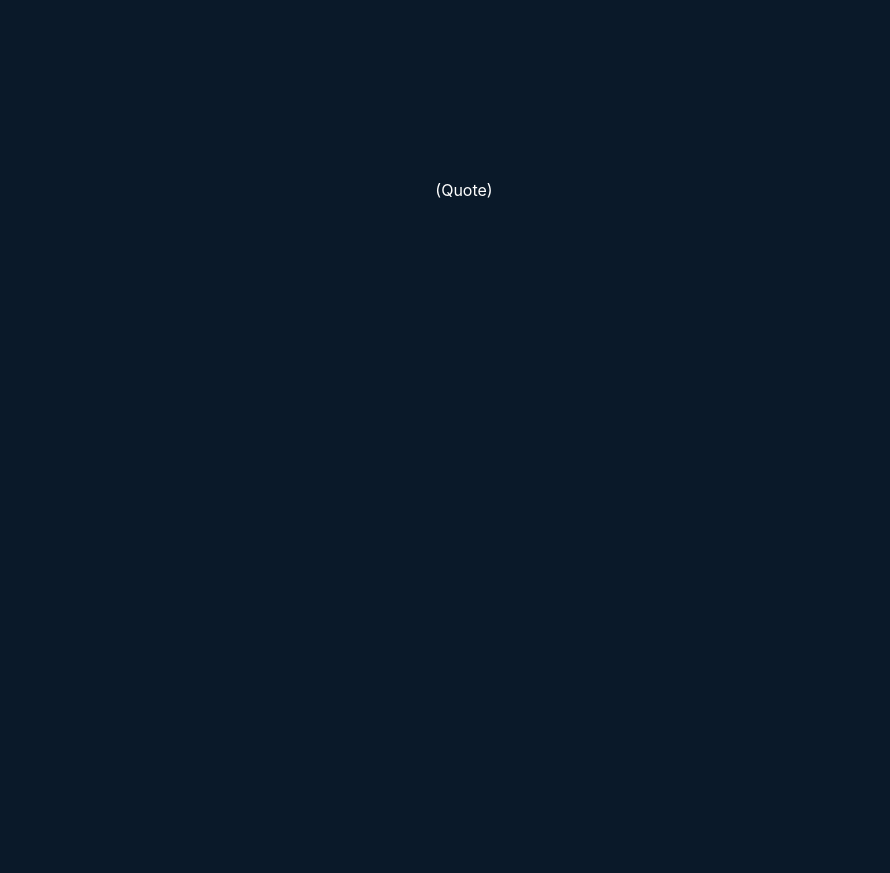
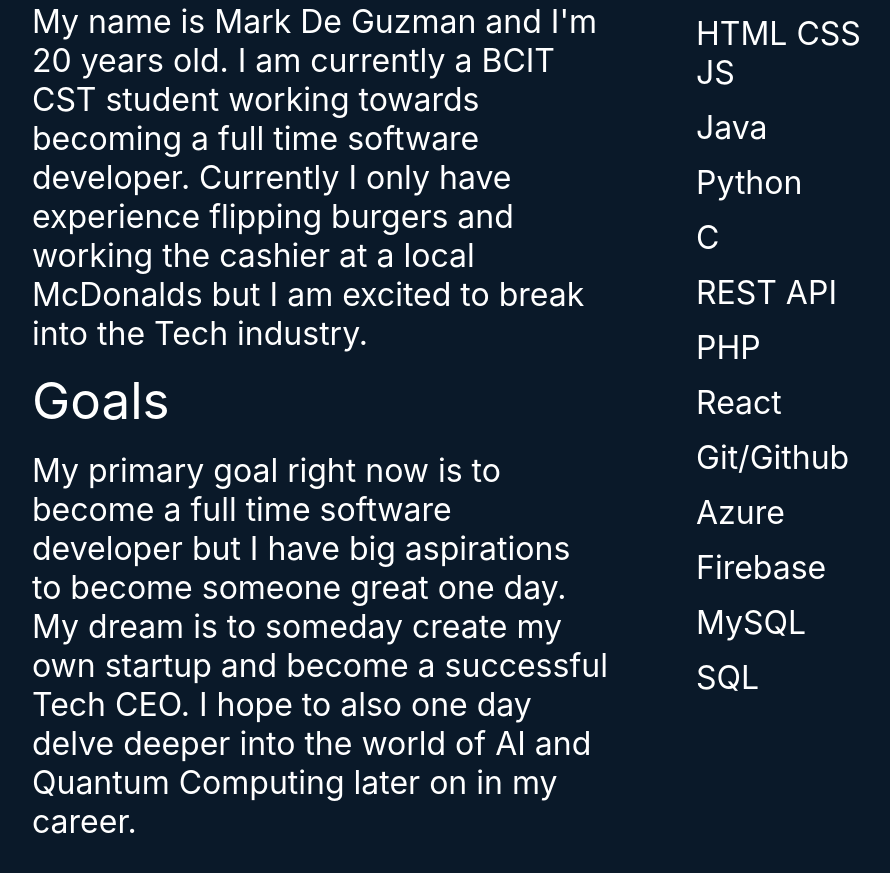
Before and after one commit to mark-p7/markdeguzman, a React (Create React App) app: page / in a window 1280 px wide. Shown: the part 933-1806 px from the top of the page, without its empty margins (176-1066 px from the left). Before the commit the page ends 1413 px from the top, so only its background shows below. Built offline with nearby package versions, Linux system fonts and the light colour scheme; no server answers.

Commit message:
added about page

```diff
--- a/src/App.js
+++ b/src/App.js
@@ -4,6 +4,7 @@ import Heading from "./components/Navbar";
 import { BrowserRouter, Route, Routes } from "react-router-dom";
 import Homepage from './pages/Homepage/Homepage';
 import React from "react";
+import Aboutpage from './pages/Aboutpage/Aboutpage';
 
 function App() {
   return (
--- /dev/null
+++ b/src/pages/Aboutpage/Aboutpage.js
@@ -0,0 +1,113 @@
+import { Typography, Box, List, ListItem } from "@mui/material";
+export default function Aboutpage() {
+    return (
+        <div style={{ height: '100%' }}>
+            <Box sx={{ display: 'grid', gridTemplateColumns: '45vw 20vw', gridTemplateRows: 'auto 50vh', width: '100%', gap: '1em 2em' }}>
+                <div style={{ textAlign: 'left' }}>
+                    <Typography variant="title">Summary</Typography>
+                    <br />
+                    <br />
+                    <Typography variant="info">My name is Mark De Guzman and I'm 20 years old.
+                        I am currently a BCIT CST student working towards becoming a full time software developer.
+                        Currently I only have experience flipping burgers and working the cashier at a local
+                        McDonalds but I am excited to break into the Tech industry.
+                    </Typography>
+                </div>
+                <div style={{ gridArea: '1 / 2 / span 2 / span 1', overflow: 'hidden', textAlign: 'left' }}>
+                    <Typography variant="title" sx={{ paddingLeft: '1.1em' }}>
+                        Skills
+                    </Typography>
+                    <ul>
+                        <List>
+
+                            <ListItem>
+                                <Typography variant="info">
+                                    HTML CSS JS
+                                </Typography>
+                            </ListItem>
+
+                            <ListItem>
+                                <Typography variant="info">
+                                    Java
+                                </Typography>
+                            </ListItem>
+
+                            <ListItem>
+                                <Typography variant="info">
+                                    Python
+                                </Typography>
+                            </ListItem>
+
+                            <ListItem>
+                                <Typography variant="info">
+                                    C
+                                </Typography>
+                            </ListItem>
+
+                            <ListItem>
+                                <Typography variant="info">
+                                    REST API
+                                </Typography>
+                            </ListItem>
+
+                            <ListItem>
+                                <Typography variant="info">
+                                    PHP
+                                </Typography>
+                            </ListItem>
+
+                            <ListItem>
+                                <Typography variant="info">
+                                    React
+                                </Typography>
+                            </ListItem>
+
+                            <ListItem>
+                                <Typography variant="info">
+                                    Git/Github
+                                </Typography>
+                            </ListItem>
+
+                            <ListItem>
+                                <Typography variant="info">
+                                    Azure
+                                </Typography>
+                            </ListItem>
+
+                            <ListItem>
+                                <Typography variant="info">
+                                    Firebase
+                                </Typography>
+                            </ListItem>
+
+                            <ListItem>
+                                <Typography variant="info">
+                                    MySQL
+                                </Typography>
+                            </ListItem>
+
+                            <ListItem>
+                                <Typography variant="info">
+                                    SQL
+                                </Typography>
+                            </ListItem>
+                        </List>
+                    </ul>
+                </div>
+                <div style={{ textAlign: 'left' }}>
+                    <Typography variant="title">
+                        Goals
+                    </Typography>
+                    <br />
+                    <br />
+                    <Typography variant="info">
+                        My primary goal right now is to become a full time software developer but
+                        I have big aspirations to become someone great one day. My dream is to someday
+                        create my own startup and become a successful Tech CEO. I hope to also one day
+                        delve deeper into the world of AI and Quantum Computing later on in my career.
+                    </Typography>
+                </div>
+            </Box>
+        </div>
+    )
+}
--- a/src/pages/Homepage/Homepage.js
+++ b/src/pages/Homepage/Homepage.js
@@ -1,6 +1,7 @@
-import { createTheme, ThemeProvider, Typography, Box } from "@mui/material";
+import { createTheme, ThemeProvider, Typography, Box, List, ListItem } from "@mui/material";
 import Heading from "../../components/Navbar";
 import axios from "axios";
+import Aboutpage from "../Aboutpage/Aboutpage";
 
 const theme = createTheme({
     components: {
@@ -12,7 +13,7 @@ const theme = createTheme({
                     },
                     style: {
                         color: 'white',
-                        fontSize: '4em'
+                        fontSize: '6em'
                     }
                 },
                 {
@@ -21,6 +22,27 @@ const theme = createTheme({
                     },
                     style: {
                         color: 'white',
+                        fontSize: '2em',
+                        transition: 'opacity 1s'
+                    }
+                },
+                {
+                    props: {
+                        variant: 'title'
+                    },
+                    style: {
+                        color: 'white',
+                        fontSize: '3.2em',
+                        transition: 'opacity 1s'
+                    }
+                },
+                {
+                    props: {
+                        variant: 'info'
+                    },
+                    style: {
+                        color: 'white',
+                        fontSize: '2em',
                         transition: 'opacity 1s'
                     }
                 }
@@ -36,10 +58,10 @@ function setQuote() {
     author.innerHTML = responseTracker.data[0].a;
     quote.style.opacity = 1;
     author.style.opacity = 1;
-    setTimeout(getQuote, 4000);
+    setTimeout(getQuote, 5000);
 }
 var responseTracker = '';
-function getQuote(){
+function getQuote() {
     axios.get('/api/random').then(response => {
         var quote = document.getElementById('quote');
         var author = document.getElementById('author');
@@ -58,9 +80,9 @@ function Homepage() {
         <>
             <Heading background={true} />
             <ThemeProvider theme={theme}>
-                <Box sx={{ display: 'grid', width: '100%', textAlign: 'center', gridTemplateRows: '95vh 100px 200px 300px', height: '100%', justifyItems: 'center', alignItems: 'center' }}>
+                <Box sx={{ display: 'grid', width: '100%', textAlign: 'center', gridTemplateRows: '100vh 100vh 100vh 100vh', height: '100%', justifyItems: 'center', alignItems: 'center' }}>
                     <div style={{ height: '100%', display: 'inline-flex' }}>
-                        <div style={{margin: 'auto'}}>
+                        <div style={{ margin: 'auto', marginTop: '15em' }}>
                             <Typography variant="name">MARK DE GUZMAN</Typography>
                             <br />
                             <Typography id="quote" className="quote" variant="quote"></Typography>
@@ -68,15 +90,13 @@ function Homepage() {
                             <Typography id="author" className="author" variant="quote"></Typography>
                         </div>
                     </div>
-                    <div style={{ height: '100%' }}>
+                    < Aboutpage/>
+                    {/* <div style={{ height: '100%' }}>
                         <Typography variant="quote">(Quote)</Typography>
                     </div>
                     <div style={{ height: '100%' }}>
                         <Typography variant="quote">(Quote)</Typography>
-                    </div>
-                    <div style={{ height: '100%' }}>
-                        <Typography variant="quote">(Quote)</Typography>
-                    </div>
+                    </div> */}
                 </Box>
             </ThemeProvider>
         </>
```
